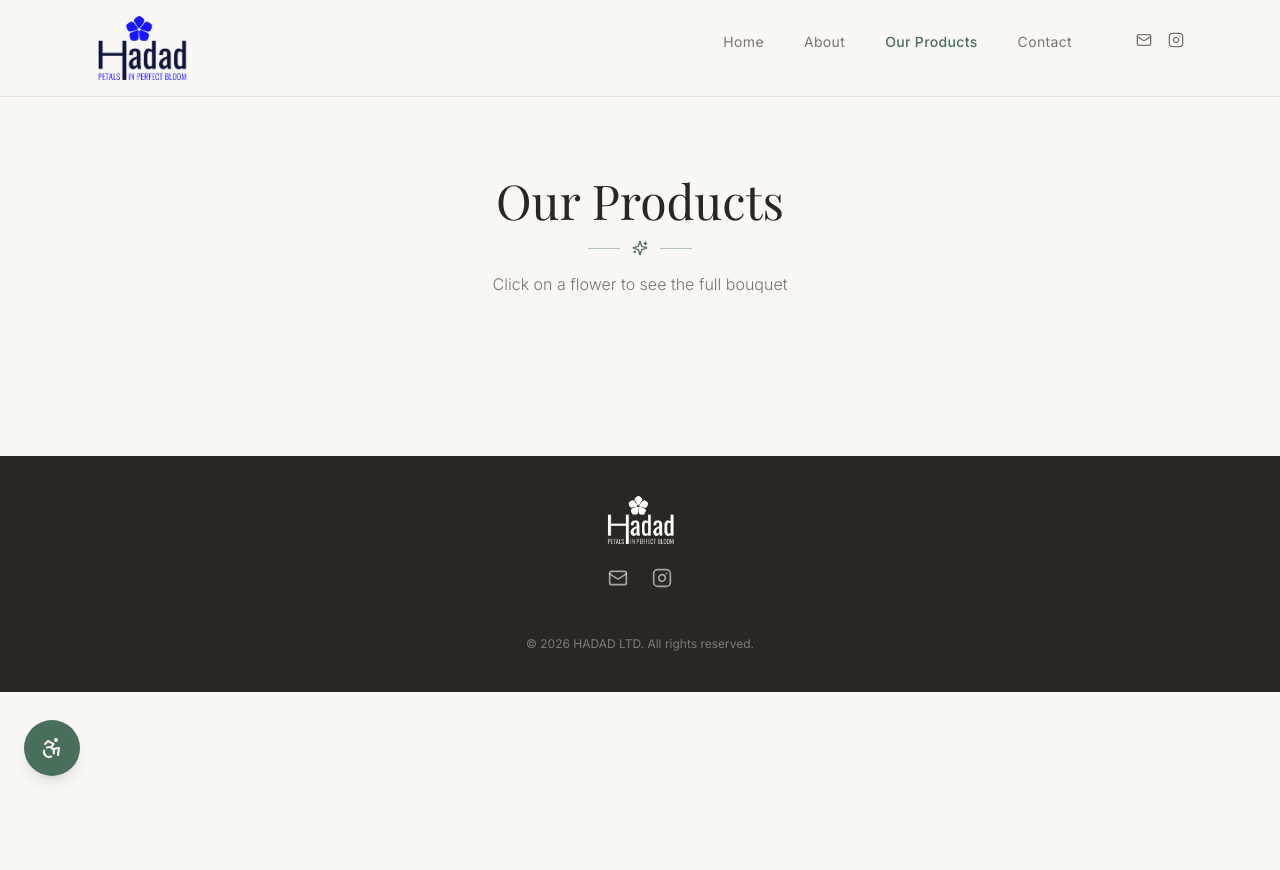
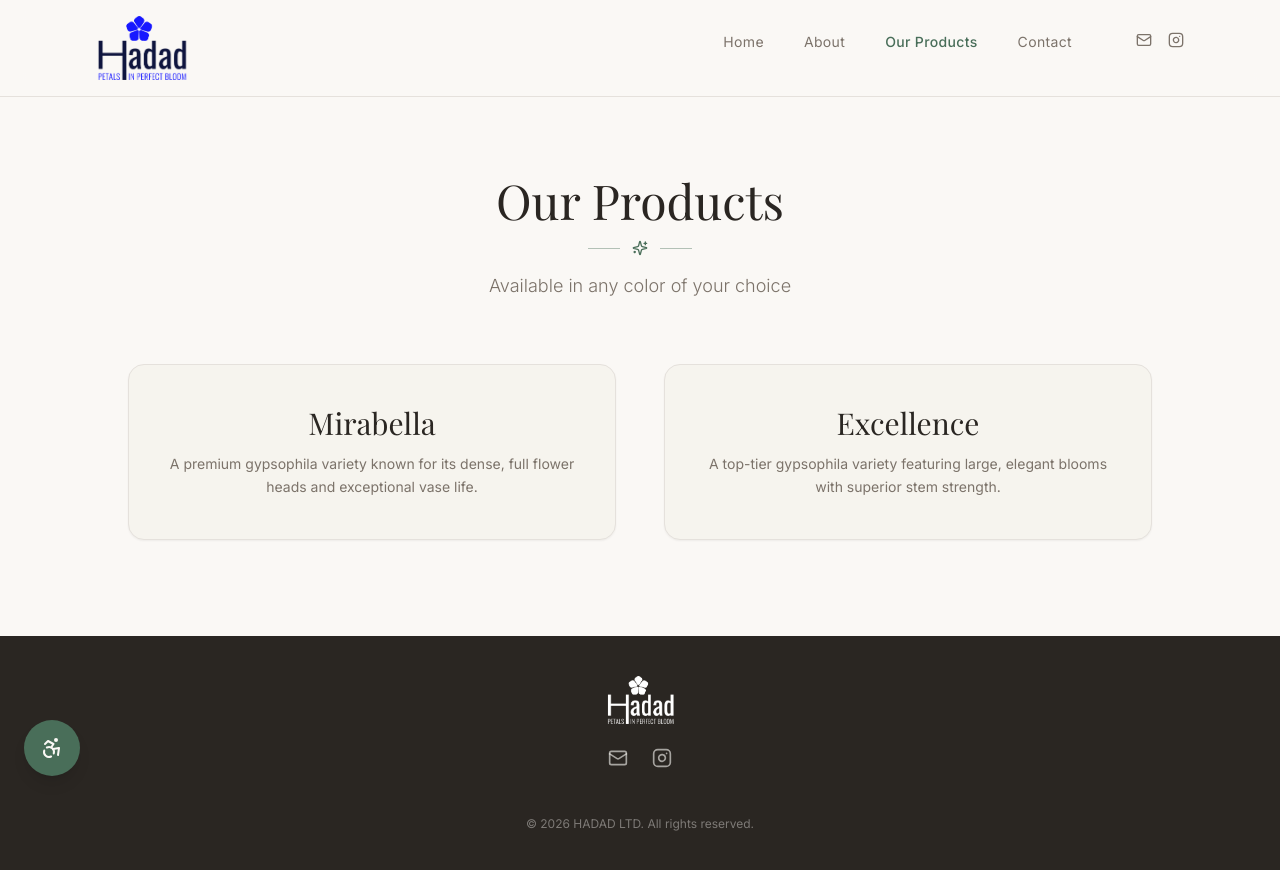
Before and after one commit to AdiHadad3/hadad-landingpage2, a React (Vite) app: page /gallery in a window 1280 px wide. Before the commit the page ends 800 px from the top, so only its background shows below. Built offline with nearby package versions, Linux system fonts and the light colour scheme; a web font is replaced by a local one.

Commit message:
Changes
Co-authored-by: AdiHadad3 <139802083+AdiHadad3@users.noreply.github.com>

```diff
--- a/src/pages/Gallery.tsx
+++ b/src/pages/Gallery.tsx
@@ -31,12 +31,30 @@ const Gallery = () => {
                 <Sparkles size={16} className="text-primary" />
                 <span className="h-px w-8 bg-primary/40" />
               </div>
-              <p className="font-sans text-base text-muted-foreground font-light">
-                Click on a flower to see the full bouquet
+              <p className="font-sans text-lg text-muted-foreground font-light max-w-xl mx-auto">
+                Available in any color of your choice
               </p>
             </motion.div>
 
-            {/* <FlowerGrid /> */}
+            <div className="grid grid-cols-1 md:grid-cols-2 gap-8 md:gap-12">
+              {[
+                { name: 'Mirabella', description: 'A premium gypsophila variety known for its dense, full flower heads and exceptional vase life.' },
+                { name: 'Excellence', description: 'A top-tier gypsophila variety featuring large, elegant blooms with superior stem strength.' },
+              ].map((product, i) => (
+                <motion.div
+                  key={product.name}
+                  variants={fadeUp}
+                  custom={i + 1}
+                  initial="hidden"
+                  whileInView="visible"
+                  viewport={{ once: true }}
+                  className="bg-card border border-border rounded-2xl p-8 md:p-10 text-center shadow-sm hover:shadow-md transition-shadow"
+                >
+                  <h2 className="font-serif text-2xl md:text-3xl text-foreground mb-3">{product.name}</h2>
+                  <p className="font-sans text-sm text-muted-foreground leading-relaxed">{product.description}</p>
+                </motion.div>
+              ))}
+            </div>
           </div>
         </section>
       </main>
```
